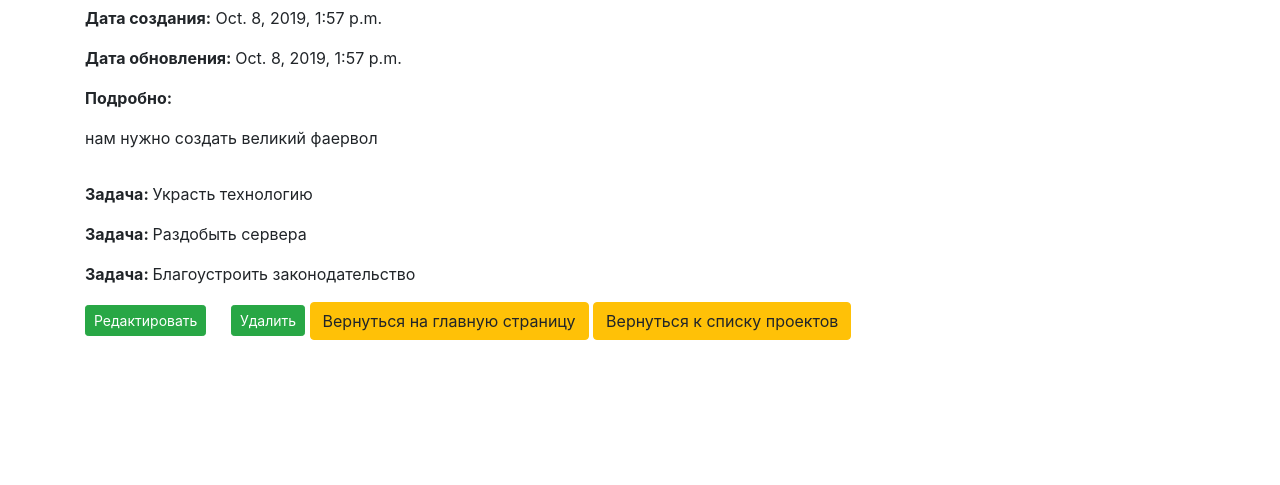
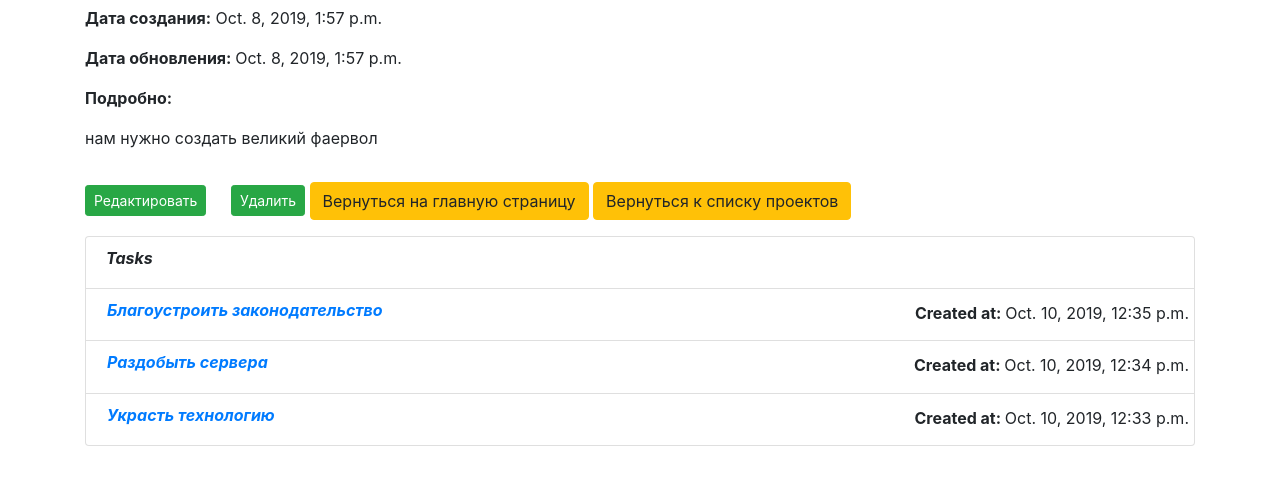
Before and after one commit to DonErnest/issue_tracker, a Django app: page /project/1/ in a window 1280 px wide. Shown: the part 242-727 px from the top of the page. Run offline with Django 3.2, Linux system fonts and the light colour scheme; data comes from the database, SQL or seed files in the repository; both versions use the stored data as it was after the commit; some libraries are stand-ins or nearby versions.

Commit message:
Малые правки кода и шаблонов задач, списков, обновление фикстуры

```diff
--- a/source/webapp/templates/partial/project_card.html
+++ b/source/webapp/templates/partial/project_card.html
@@ -10,7 +10,5 @@
     </div>
     <div class="btn-group">
         <a href="{% url 'view project' project.pk %}" class="card-link btn btn-success btn-sm">Просмотр</a>
-        {#                        <a href="{% url  'edit task' task.pk %}" class="card-link btn btn-success btn-sm">Редактировать</a>#}
-        {#                        <a href="{% url 'delete task' task.pk %}" class="card-link btn btn-success btn-sm">Удалить</a>#}
     </div>
 </div>
--- /dev/null
+++ b/source/webapp/templates/partial/task_list.html
@@ -0,0 +1,21 @@
+{% load widget_tweaks %}
+
+{% block tasks_list %}
+    <ul class="list-group">
+        <li class="list-group-item">
+            <h6 class="font-italic"><strong>Tasks</strong></h6>
+        </li>
+        {% for task in tasks %}
+            <li class ="list-group-item d-flex flex-column">
+                <div class="row">
+                    <h6 class="font-italic ml-3">
+                        <a href="{% url 'view task' task.pk %}"><strong>{{ task.summary }}</strong></a>
+                    </h6>
+                    <span class="ml-auto"><strong>Created at: </strong>{{ task.created_at }}</span>
+                </div>
+            </li>
+        {% empty %}
+            <li class ="list-group-item">No tasks yet.</li>
+        {% endfor %}
+    </ul>
+{% endblock %}
--- a/source/webapp/templates/project_templates/project.html
+++ b/source/webapp/templates/project_templates/project.html
@@ -8,15 +8,16 @@
         <p><strong>Дата создания:</strong> {{ project.created_at }}</p>
         <p><strong>Дата обновления: </strong> {{ project.updated_at }}</p>
         <p><strong>Подробно:</strong> {{ project.description|escape|linebreaks }}</p>
-        {% for task in tasks %}
-            <p><strong>Задача: </strong> {{ task }}</p>
-        {% endfor %}
-        <div class = "btn-block">
+        <div class = "btn-block mb-3">
             <a href="{% url  'edit project' project.pk %}" class="card-link btn btn-success btn-sm">Редактировать</a>
             <a href="{% url 'delete project' project.pk %}" class="card-link btn btn-success btn-sm">Удалить</a>
             <a class = "btn btn-warning" href="{% url 'main_page' %}">Вернуться на главную страницу</a>
             <a class = "btn btn-warning" href="{% url 'view projects' %}">Вернуться к списку проектов</a>
         </div>
+        {% if is_paginated %}
+            {% include 'partial/pagination.html' %}
+        {% endif %}
+        {% include 'partial/task_list.html' %}
     </div>
     </div>
 {% endblock %}
--- a/source/webapp/templates/task_templates/task.html
+++ b/source/webapp/templates/task_templates/task.html
@@ -18,8 +18,6 @@
         <p><strong>Подробно:</strong> {{ task.description|escape|linebreaks }}</p>
         <div class = "btn-block">
             {% if task.project.status == 'closed' %}
-{#                <span class="card-link btn btn-success btn-sm">Редактировать</span>#}
-{#                <span class="card-link btn btn-success btn-sm">Удалить</span>#}
             {% else %}
                 <a href="{% url  'edit task' task.pk %}" class="card-link btn btn-success btn-sm">Редактировать</a>
                 <a href="{% url 'delete task' task.pk %}" class="card-link btn btn-success btn-sm">Удалить</a>
--- a/source/webapp/views/project.py
+++ b/source/webapp/views/project.py
@@ -1,3 +1,4 @@
+from django.core.paginator import Paginator
 from django.http import HttpResponseRedirect
 from django.urls import reverse
 from django.views.generic import ListView, DetailView, CreateView, UpdateView, DeleteView
@@ -28,7 +29,14 @@ class ProjectView(DetailView):
     def get_context_data(self, **kwargs):
         context = super().get_context_data(**kwargs)
         project = self.object
-        context['tasks'] = self.object.tasks.filter(project_id = project.pk)
+        tasks = project.tasks.order_by('-created_at')
+        paginator = Paginator(tasks, 3, 1)
+        page_number = self.request.GET.get('page', 1)
+        page = paginator.get_page(page_number)
+        context['paginator'] = paginator
+        context['page_obj'] = page
+        context['tasks'] = page.object_list
+        context['is_paginated'] = page.has_other_pages()
         return context
 
 
@@ -56,7 +64,6 @@ class ProjectEditView(UpdateView):
 class ProjectDeleteView(DeleteView):
     template_name = 'project_templates/project_delete.html'
     model = Project
-    form_class = ProjectForm
     success_url = '/projects/'
 
     def delete(self, request, *args, **kwargs):
```
Also changed, not shown: source/webapp/fixtures/dump.json (+19 -8 lines).
